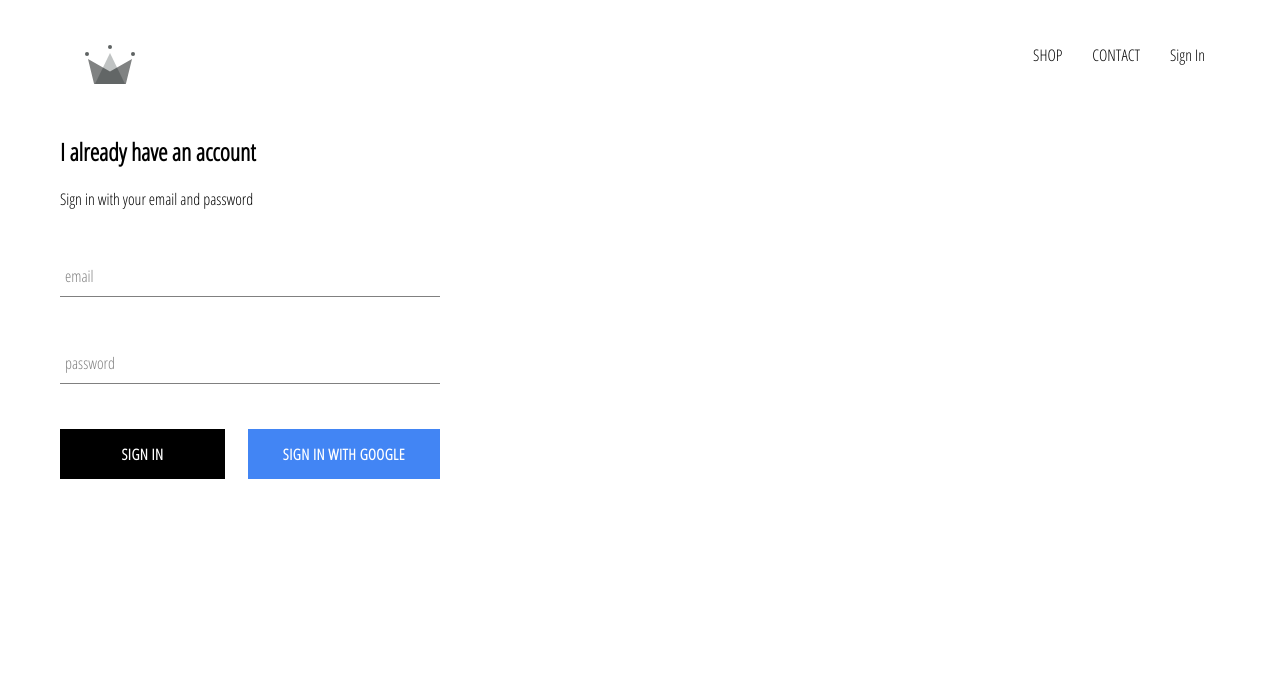
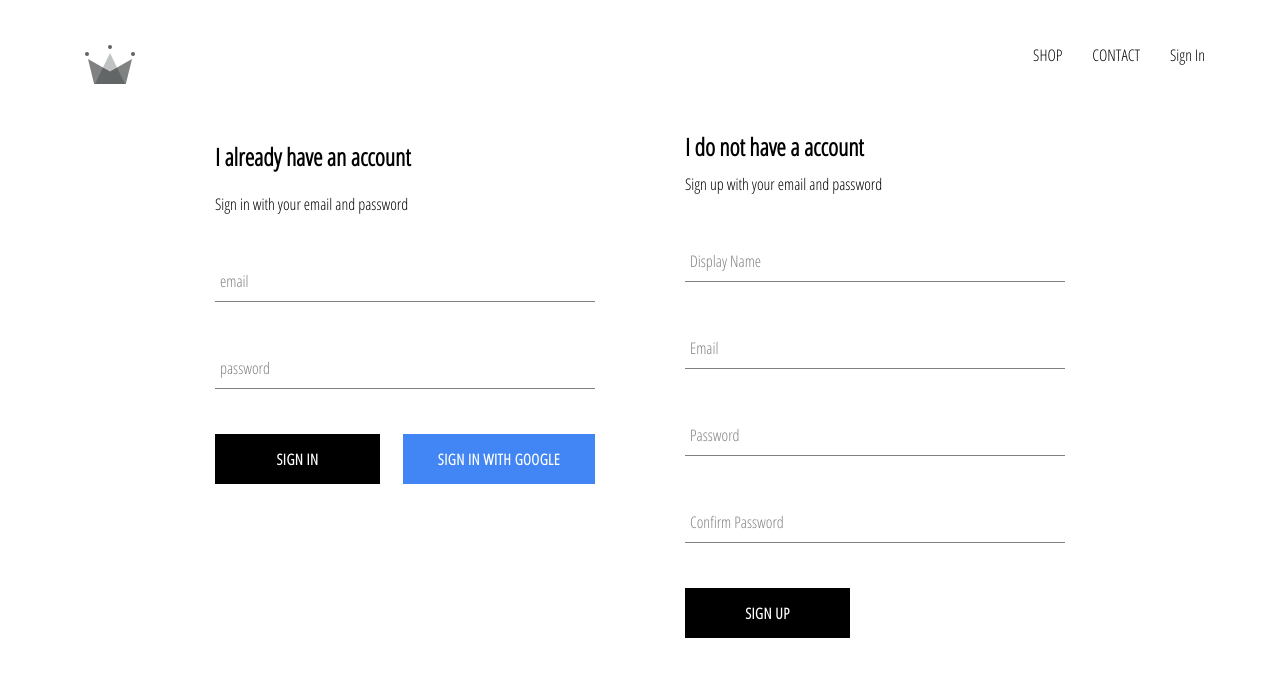
Before and after one commit to KrisKringle1/crown-clothing, a React (Create React App) app: page /signin in a window 1280 px wide. Shown: the top 676 px of the page. Built offline with nearby package versions, Linux system fonts and the light colour scheme; no server answers.

Commit message:
sign up complete

```diff
--- a/src/App.js
+++ b/src/App.js
@@ -20,8 +20,24 @@
   }
   unsubscribeFromAuth = null
   componentDidMount(){
-    this.unsubscibeFromAuth = auth.onAuthStateChanged(async user => {
-      createUserProfileDocument(user)
+    this.unsubscibeFromAuth = auth.onAuthStateChanged(async userAuth => {
+      //if username isnt null
+      if(userAuth){
+        const userRef = await createUserProfileDocument(userAuth);
+        //query for the id and all the data within the user profile
+        userRef.onSnapshot(snapShot => {
+          this.setState({
+            currentUser: {
+              id: snapShot.id,
+              ...snapShot.data()
+            }
+          })
+          console.log(this.state)
+        })
+      //sets username to null
+      } else {
+        this.setState({currentUser: userAuth})
+      }
 
     })
   }
--- /dev/null
+++ b/src/components/sign-up/sign-up.component.jsx
@@ -0,0 +1,111 @@
+import React from 'react';
+
+import FormInput from '../form-input/form-input.component';
+import CustomButton from '../custom-button/custom-button.component';
+
+import { auth, createUserProfileDocument } from '../../firebase/firebase.utils';
+
+import './sign-up.styles.scss';
+
+class SignUp extends React.Component {
+    constructor(props){
+        super(props);
+
+        this.state = {
+            displayName: '',
+            email: '',
+            password: '',
+            confirmPassword: ''
+        }
+    }
+
+    handleChange = e => {
+        const {value, name } = e.target
+
+        this.setState({ [name]: value})
+
+
+    }
+
+
+    handleSubmit = async e => {
+
+        e.preventDefault();
+
+        const {displayName, email, password, confirmPassword} = this.state
+
+        if(password !== confirmPassword){
+            alert("passwords dont match")
+            return
+        }
+
+        try{
+            //creates user account with the associated email and password
+            const {user} = await auth.createUserWithEmailAndPassword(email, password)
+
+            //creates the user profile
+            await createUserProfileDocument(user, {displayName})
+
+            //empties the form
+            this.setState({
+                displayName: '',
+                email: '',
+                password: '',
+                confirmPassword: ''
+            })
+
+        } catch(error) {
+            console.error(error)
+        }
+
+    }
+
+
+    render(){
+        const {displayName, email, password, confirmPassword} = this.state
+        return(
+            <div className="sign-up">
+                <h2 className="title">I do not have a account</h2>
+                <span>Sign up with your email and password</span>
+                <form onSubmit={this.handleSubmit} className="sign-up-form">
+                    <FormInput
+                        type="text"
+                        name="displayName"
+                        value={displayName}
+                        handleChange={this.handleChange}
+                        label="Display Name"
+                        required
+                    ></FormInput>
+                    <FormInput
+                        type="email"
+                        name="email"
+                        value={email}
+                        handleChange={this.handleChange}
+                        label="Email"
+                        required
+                    ></FormInput>
+                    <FormInput
+                        type="password"
+                        name="password"
+                        value={password}
+                        handleChange={this.handleChange}
+                        label="Password"
+                        required
+                    ></FormInput>
+                    <FormInput
+                        type="password"
+                        name="confirmPassword"
+                        value={confirmPassword}
+                        handleChange={this.handleChange}
+                        label="Confirm Password"
+                        required
+                    ></FormInput>
+
+                    <CustomButton type="submit">SIGN UP</CustomButton>
+                </form>
+            </div>
+        )
+    }
+}
+
+export default SignUp
--- /dev/null
+++ b/src/components/sign-up/sign-up.styles.scss
@@ -0,0 +1,9 @@
+.sign-up {
+  display: flex;
+  flex-direction: column;
+  width: 380px;
+
+  .title {
+    margin: 10px 0;
+  }
+}
--- a/src/pages/sign-in-and-sign-up/sign-in-and-sign-up.component.jsx
+++ b/src/pages/sign-in-and-sign-up/sign-in-and-sign-up.component.jsx
@@ -1,10 +1,12 @@
 import React from 'react';
 import SignIn from '../../components/sign-in/sign-in.component';
+import SignUp from '../../components/sign-up/sign-up.component';
 import './sign-in-and-sign-up.styles.scss';
 
 const SignInAndSignUpPage = () => (
     <div className="sign-in-and-sign-up">
         <SignIn />
+        <SignUp />
     </div>
 )
 
--- a/src/pages/sign-in-and-sign-up/sign-in-and-sign-up.styles.scss
+++ b/src/pages/sign-in-and-sign-up/sign-in-and-sign-up.styles.scss
@@ -0,0 +1,6 @@
+.sign-in-and-sign-up{
+    width: 850px;
+    display: flex;
+    justify-content: space-between;
+    margin: 30px auto
+}
```
